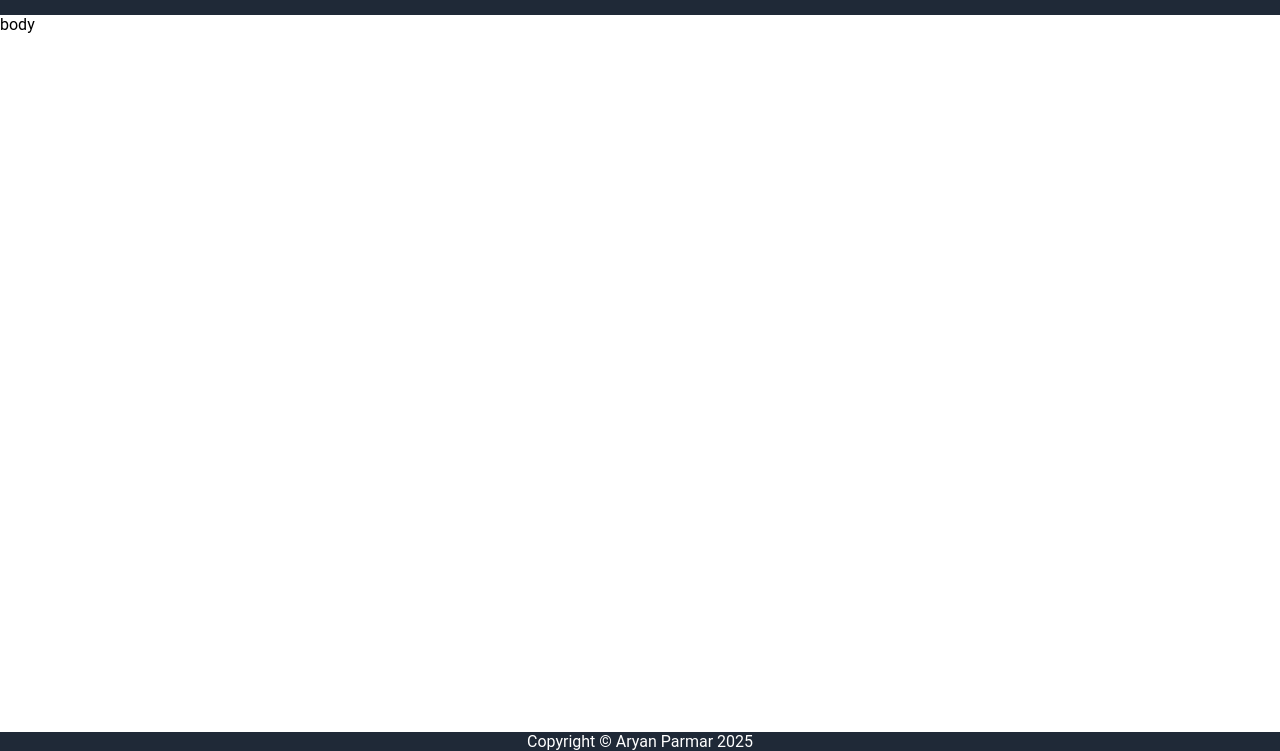
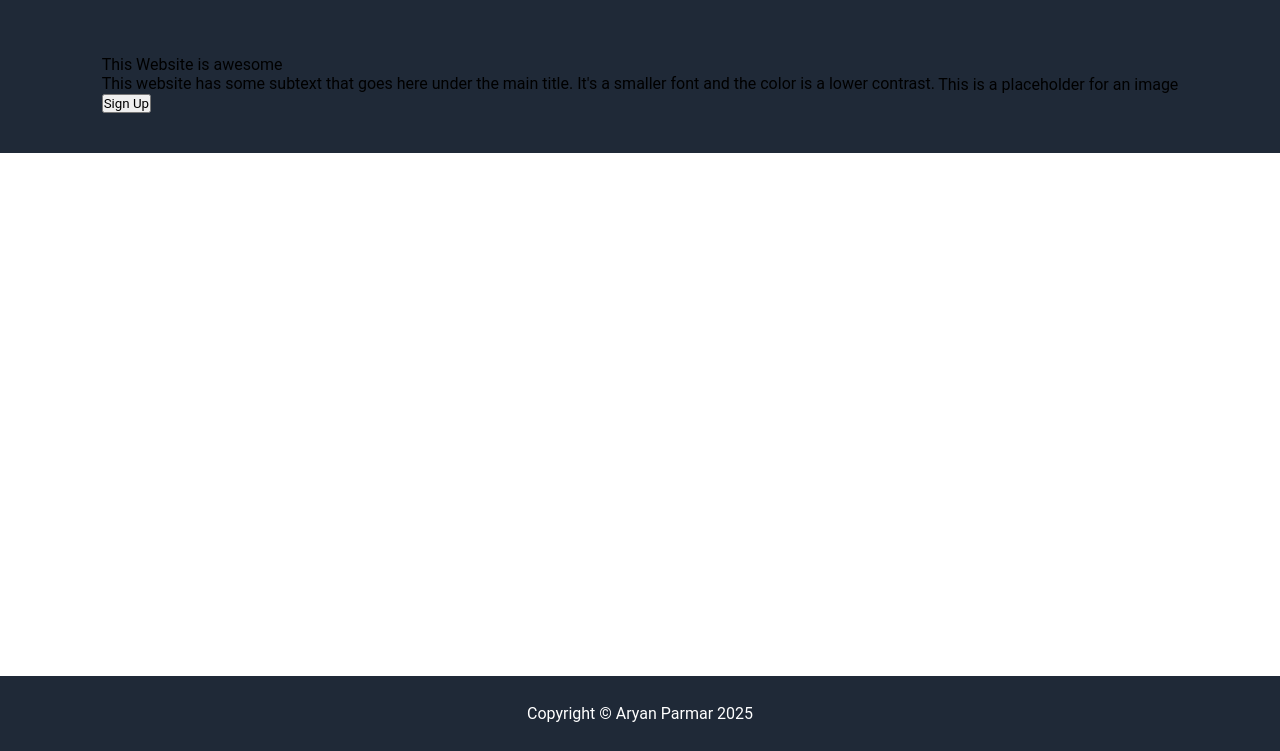
Before and after one commit to notaarryan/odin-landing-page, a plain HTML site: page index.html in a window 1280 px wide. Shown: the part 49-800 px from the top of the page. Drawn offline with Linux system fonts and the light colour scheme.

Commit message:
Completed setup for the hero section of the body
Completed the basic html and css setup of the hero section

```diff
--- a/index.html
+++ b/index.html
@@ -17,11 +17,28 @@
         </ul>
     </div>
     <div class="center">
-        <div>
-            body
+        <div class="hero-section">
+            <div class="left-section">
+                <div class="main-title-left-section">
+                    This Website is awesome
+                </div>
+                <div class="subtext-left-section">
+                    This website has some subtext that goes here under the main title. It's a smaller font and the color
+                    is
+                    a lower contrast.
+                </div>
+                <button class="sign-up-button">
+                    Sign Up
+                </button>
+            </div>
+            <div class="right-section">
+                <div class="placeholder">
+                    This is a placeholder for an image
+                </div>
+            </div>
         </div>
+
     </div>
-
     <div class="footer">
         Copyright &#169; Aryan Parmar 2025
     </div>
--- a/style.css
+++ b/style.css
@@ -2,6 +2,7 @@
     font-family: Roboto, -apple-system, BlinkMacSystemFont, 'Segoe UI', Oxygen, Ubuntu, Cantarell, 'Open Sans', 'Helvetica Neue', sans-serif;
     margin: 0;
     padding: 0;
+    box-sizing: border-box;
 }
 
 body {
@@ -19,6 +20,11 @@ body {
     padding: 18px;
 }
 
+.header-logo {
+    font-size: 24px;
+    color: #f9faf8;
+}
+
 ul {
     list-style-type: none;
     display: flex;
@@ -32,7 +38,20 @@ a {
 
 .center {
     display: flex;
+    flex-direction: column;
     flex: 1;
+    justify-content: space-between;
+    align-items: center;
+}
+
+.hero-section {
+    background-color: #1f2937;
+    padding: 40px 100px;
+    width: 100%;
+    /* flex: 1; */
+    display: flex;
+    justify-content: space-around;
+    align-items: center;
 }
 
 .footer {
@@ -41,9 +60,5 @@ a {
     align-items: center;
     background-color: #1f2937;
     color: white;
+    padding: 28px;
 }
-
-.header-logo {
-    font-size: 24px;
-    color: #f9faf8;
-}
```
